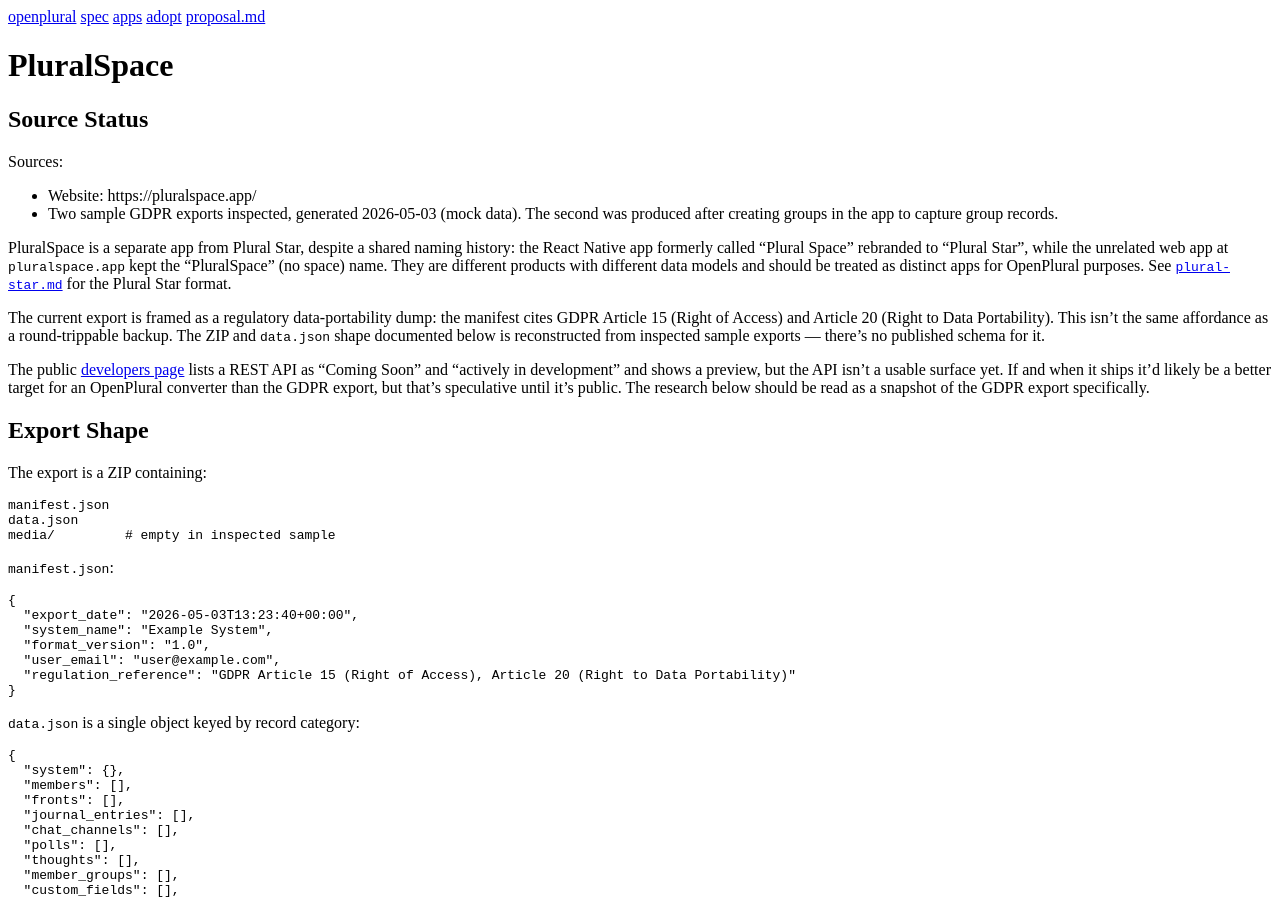
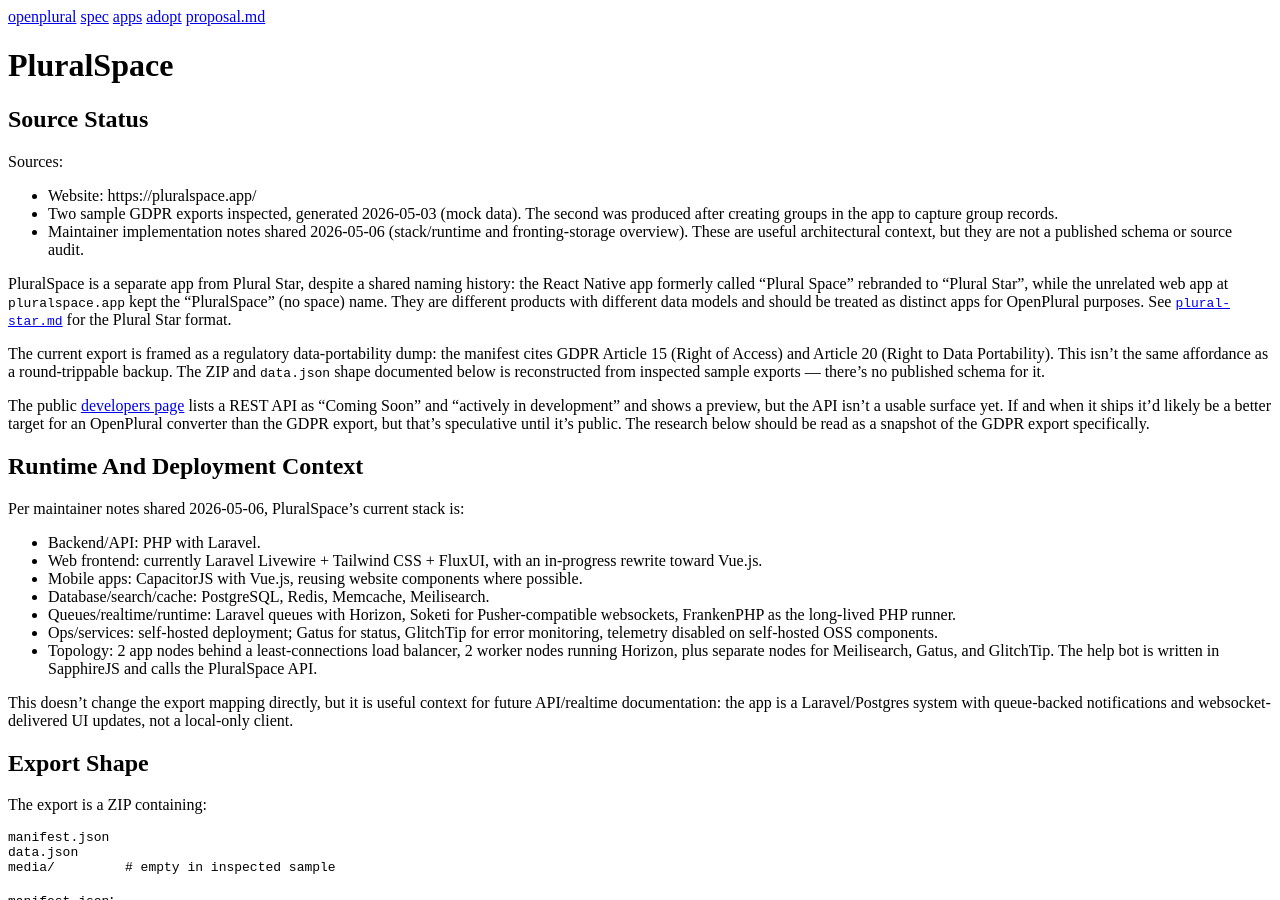
Before and after one commit to PluralPort/spec, a Jekyll site: the page built from docs/apps/pluralspace.md, in a window 1280 px wide and 900 px high. Built offline with Jekyll 4.4.1, drawn with Linux system fonts in a browser that asks for light colours; our own code applies the rules of GitHub Pages for plain Markdown files; some of the changed text lies outside the part shown.

Commit message:
Document PluralSpace runtime notes

```diff
--- a/docs/apps/pluralspace.md
+++ b/docs/apps/pluralspace.md
@@ -6,12 +6,27 @@ Sources:
 
 - Website: https://pluralspace.app/
 - Two sample GDPR exports inspected, generated 2026-05-03 (mock data). The second was produced after creating groups in the app to capture group records.
+- Maintainer implementation notes shared 2026-05-06 (stack/runtime and fronting-storage overview). These are useful architectural context, but they are not a published schema or source audit.
 
 PluralSpace is a separate app from Plural Star, despite a shared naming history: the React Native app formerly called "Plural Space" rebranded to "Plural Star", while the unrelated web app at `pluralspace.app` kept the "PluralSpace" (no space) name. They are different products with different data models and should be treated as distinct apps for OpenPlural purposes. See [`plural-star.md`](plural-star.md) for the Plural Star format.
 
 The current export is framed as a regulatory data-portability dump: the manifest cites GDPR Article 15 (Right of Access) and Article 20 (Right to Data Portability). This isn't the same affordance as a round-trippable backup. The ZIP and `data.json` shape documented below is reconstructed from inspected sample exports — there's no published schema for it.
 
 The public [developers page](https://pluralspace.app/developers) lists a REST API as "Coming Soon" and "actively in development" and shows a preview, but the API isn't a usable surface yet. If and when it ships it'd likely be a better target for an OpenPlural converter than the GDPR export, but that's speculative until it's public. The research below should be read as a snapshot of the GDPR export specifically.
+
+## Runtime And Deployment Context
+
+Per maintainer notes shared 2026-05-06, PluralSpace's current stack is:
+
+- Backend/API: PHP with Laravel.
+- Web frontend: currently Laravel Livewire + Tailwind CSS + FluxUI, with an in-progress rewrite toward Vue.js.
+- Mobile apps: CapacitorJS with Vue.js, reusing website components where possible.
+- Database/search/cache: PostgreSQL, Redis, Memcache, Meilisearch.
+- Queues/realtime/runtime: Laravel queues with Horizon, Soketi for Pusher-compatible websockets, FrankenPHP as the long-lived PHP runner.
+- Ops/services: self-hosted deployment; Gatus for status, GlitchTip for error monitoring, telemetry disabled on self-hosted OSS components.
+- Topology: 2 app nodes behind a least-connections load balancer, 2 worker nodes running Horizon, plus separate nodes for Meilisearch, Gatus, and GlitchTip. The help bot is written in SapphireJS and calls the PluralSpace API.
+
+This doesn't change the export mapping directly, but it is useful context for future API/realtime documentation: the app is a Laravel/Postgres system with queue-backed notifications and websocket-delivered UI updates, not a local-only client.
 
 ## Export Shape
 
@@ -126,6 +141,13 @@ Notable shape choices:
 - `comment` is duplicated across all co-front rows that share the interval.
 - `is_live` flags an open front. `ended_at` is non-null even on archived rows.
 - No tier distinction (primary vs. co-front vs. co-conscious) — flatter than Plural Star.
+
+Maintainer-provided storage notes line up with that export shape:
+
+- The relational core is described as `fronts` plus `systems`, `members`, and `front types`, with `fronts` keyed by `system_id`, `member_id`, `front_type_id`, `started_at`, and `ended_at`.
+- That reinforces our current interpretation that co-fronting is reconstructed from concurrent per-member rows, not from a separate grouped front record.
+- It also makes the export's `type` / `type_name` pair easier to interpret: those likely come from a joined front-type relation rather than a flat enum stored directly on the row.
+- The maintainer also described a start/end/change pipeline that emits a `FrontChanged` event, flushes front-related cache via an observer, and queues user notifications. That's useful product/architecture context, but not part of the GDPR export contract documented here.
 
 ### Journal Entries
 
```
